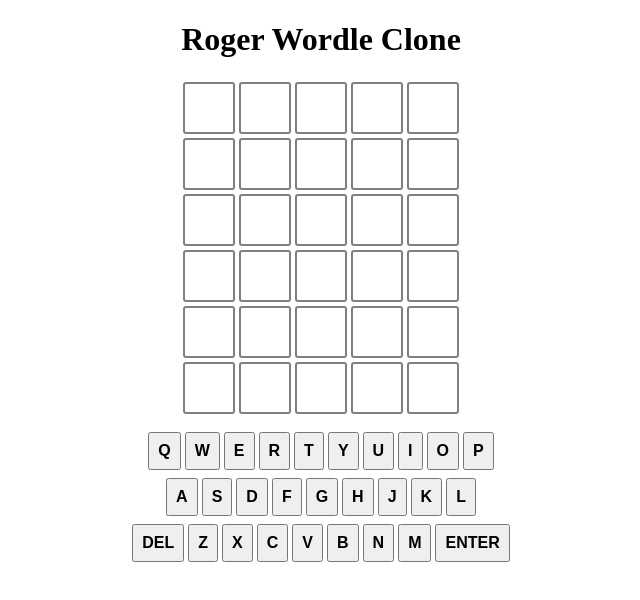
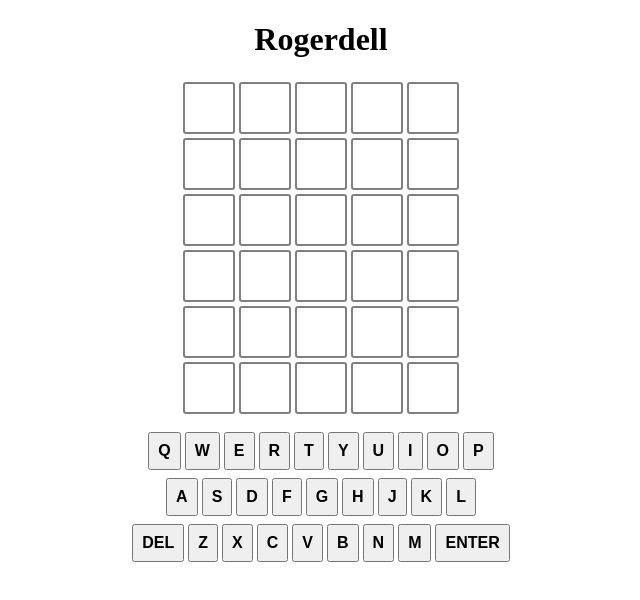
Before and after one commit to myrburrows/Rogerdell6, a plain HTML site: page index.html in a window 1280 px wide. Shown: the whole page, without its empty margins (319-959 px from the left). Drawn offline with nearby package versions, Linux system fonts and the light colour scheme.

Commit message:
Change name from Roger W... to Rogerdell

```diff
--- a/index.html
+++ b/index.html
@@ -4,7 +4,7 @@
     <meta charset="UTF-8">
     <meta http-equiv="X-UA-Compatible" content="IE=edge">
     <meta name="viewport" content="width=device-width, initial-scale=1.0">
-    <title>Roger Wordle</title>
+    <title>Rogerdell</title>
     <link rel="stylesheet" href="style.css">
     <link href="https://cdnjs.cloudflare.com/ajax/libs/toastr.js/latest/toastr.min.css" rel="stylesheet"/>
     <link
@@ -14,7 +14,7 @@
   <link rel="shortcut icon" href="#">
 </head>
 <body>
-    <h1> Roger Wordle Clone </h1>
+    <h1> Rogerdell </h1>
 
     <div id="game-board">
 
```
